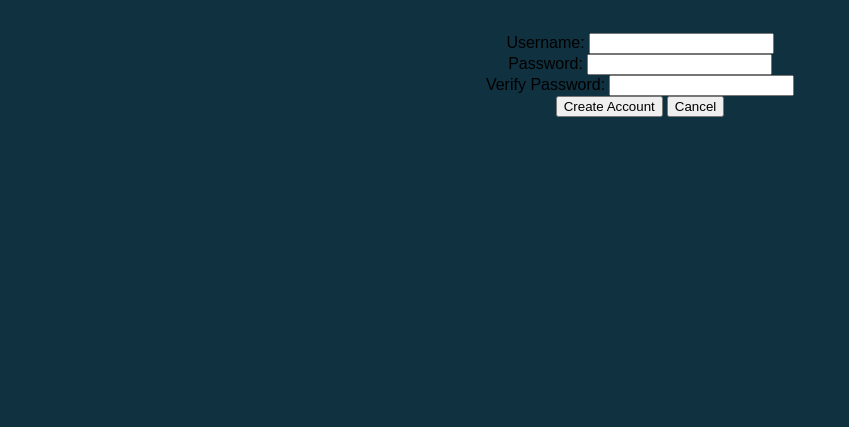
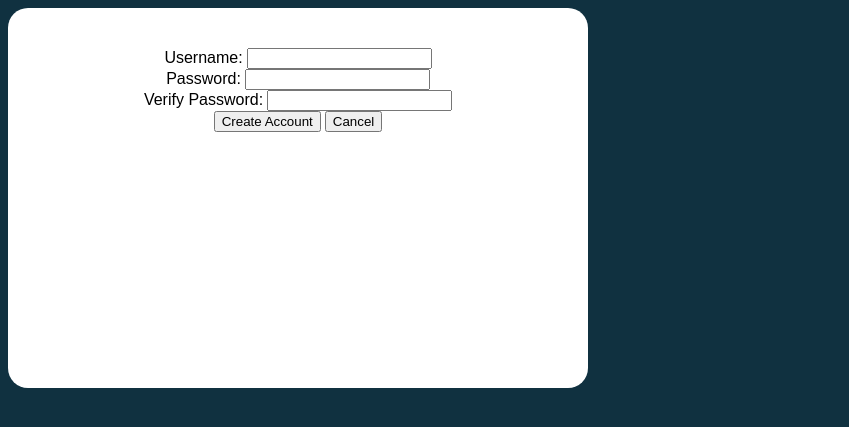
Before and after one commit to breydonb/breydonb, a PHP site: page /createAccount.php in a window 1280 px wide. Shown: the top 427 px of the page, without its empty margins (0-849 px from the left). Run offline with PHP 8.4, Linux system fonts and the light colour scheme; some web fonts are replaced.

Commit message:
Editing CSS

```diff
--- a/parklandProject/createAccount.php
+++ b/parklandProject/createAccount.php
@@ -41,7 +41,7 @@ function databaseConnection(){
 </head>
 
 <body>
-	<div class="login-menu">
+	<div class="login-box">
 		<form method="POST">
 			<label>Username:</label>
 			<input type="text" name="Username">
```
